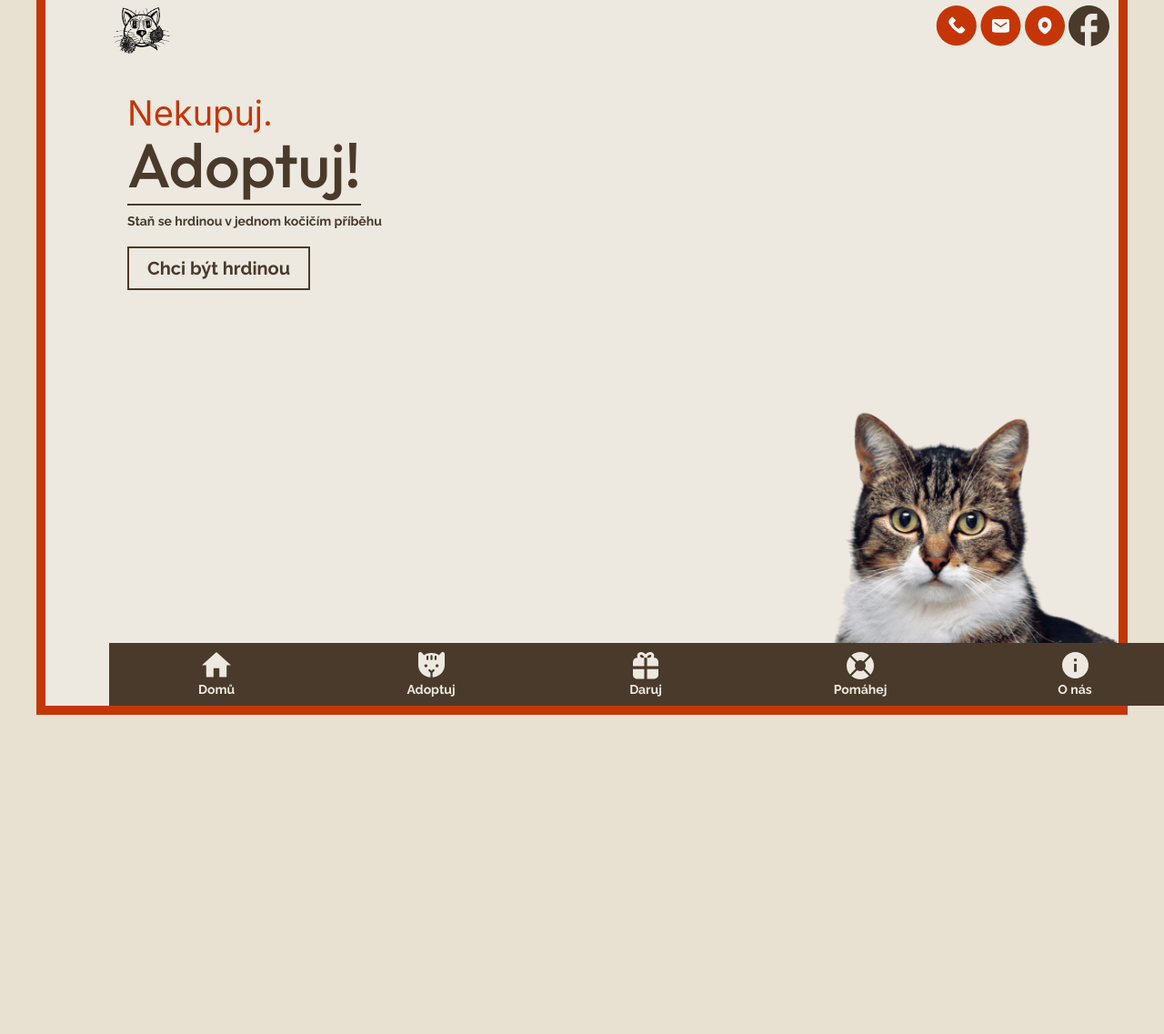
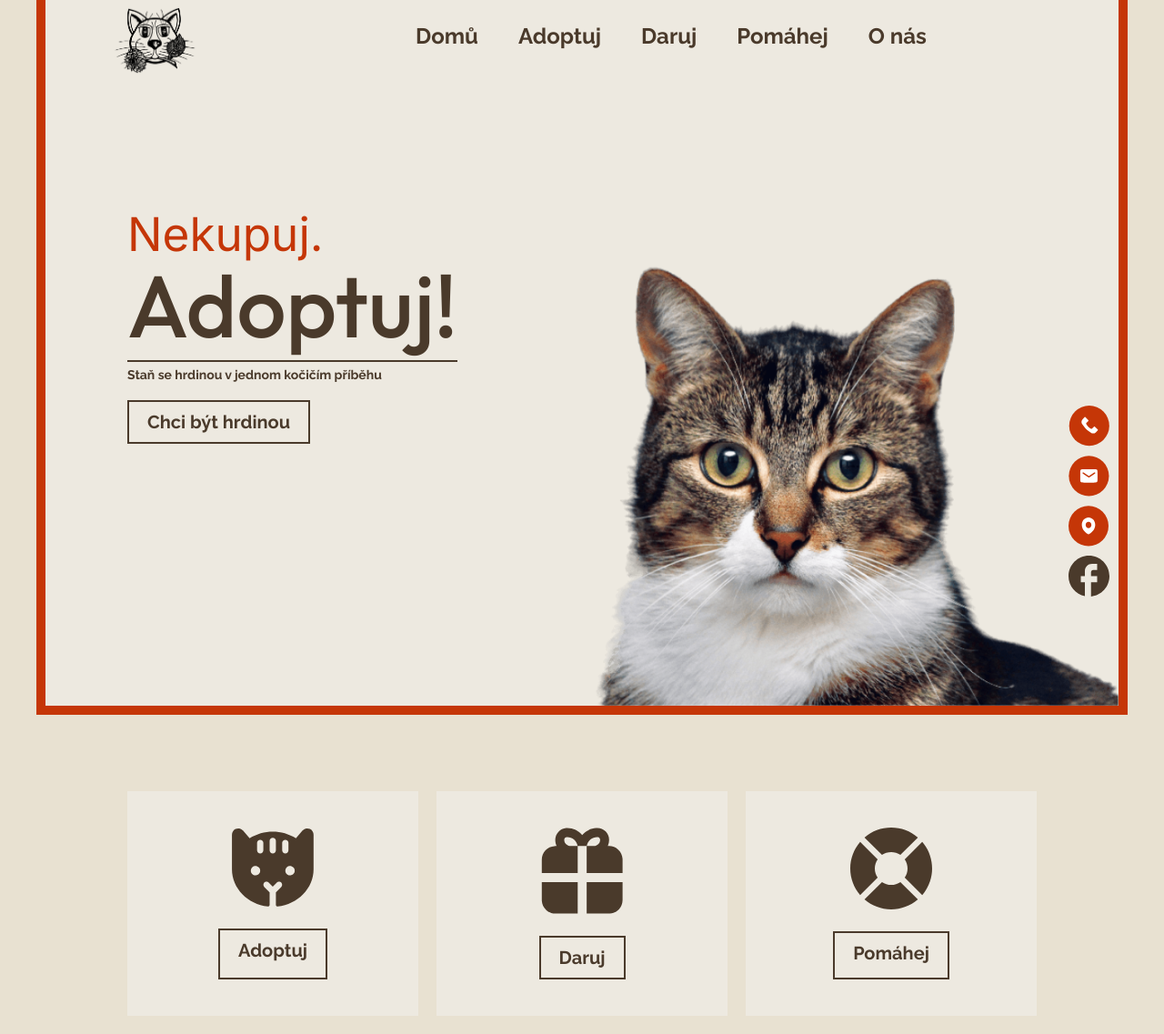
Before and after one commit to TerkaSm/PROJEKT-Zaverecny, a plain HTML site: page index.html in a window 1280 px wide. Shown: the part 14-1151 px from the top of the page at 91% size. Before the commit the page ends 800 px from the top, so only its background shows below. Drawn offline with Linux system fonts and the light colour scheme.

Commit message:
Responzive Header Hero, add Actions

```diff
--- a/SCSS/base/_base.scss
+++ b/SCSS/base/_base.scss
@@ -1,4 +1,5 @@
 @use '../base/variables' as v;
+@use '../base/mixins' as mx;
 //@use 'mixins';
 
 
@@ -12,6 +13,10 @@ html {
 *, ::before, ::after {
     box-sizing: inherit;
 }
+
+html {
+    font-size: 100%;
+  }
 
 
 
@@ -36,6 +41,10 @@ h1, h2, h3, h4, h5 {
     font-weight: 700;
 }
 
+h2 {
+    font-size: clamp(1.75rem, 8vw, 3.5rem);
+}
+
 
 a {
     color: v.$color-secondary-400;
@@ -46,9 +55,11 @@ a {
 .wrapper {
     margin: 0 auto;
     max-width: 1040px;
-    padding: 0 v.$spacer-half;
+    padding: clamp(v.$spacer-half, 3vw, v.$spacer);
+    padding-top: 0;
+    //padding: 0 v.$spacer-half;
 
-    /*@include mixins.medium {
-        padding: base/variables.$spacer;
+   /* @include mx.media-min(900px) {
+        padding: v.$spacer;
     }*/
 }
--- a/SCSS/base/_mixins.scss
+++ b/SCSS/base/_mixins.scss
@@ -1,5 +1,5 @@
 
-//používá se přes @include nazev-mixinu
+//používá se přes @include mixins.nazev-mixinu;
 
 //gridy
 
@@ -9,21 +9,30 @@
     palce-content: center;
 }
 
-/*@mixin grid ($pocet) {
+@mixin grid ($pocet) {
     display: grid;
     grid-template-columns: repeat($pocet, 1fr);
-}*/
+}
 
-@mixin grid {
-    display: grid;
-    grid-template-columns: repeat(5, 1fr);
-}
 
 
 
 //media queries
 
-@mixin medium {
+
+@mixin media-min ($pocet) {
+    @media screen and (min-width:$pocet) {
+        @content;
+    }
+}
+
+@mixin media-max ($pocet) {
+    @media screen and (max-width:$pocet) {
+        @content;
+    }
+}
+
+/*@mixin medium {
     @media screen and (min-width:768px) {
         @content;
     }
@@ -33,4 +42,4 @@
     @media screen and (min-width:960px) {
         @content;
     }
-}
+}*/
--- a/SCSS/base/_variables.scss
+++ b/SCSS/base/_variables.scss
@@ -19,6 +19,7 @@ $font-special-2: 'Inter', sans-serif;   //400 Hlavní nadpis v Hro sekci, druhá
 
 // other
 
+$spacer-half: 10px;
 $spacer: 20px;
 $spacer-double: 40px;
-$spacer-half: 10px;
+$spacer-large: 80px;
--- /dev/null
+++ b/SCSS/components/_action.scss
@@ -0,0 +1,42 @@
+@use '../base/variables' as v;
+@use '../base/mixins' as mx;
+@use '../base/base';
+
+.action {
+    background-color: v.$color-background-sections;
+    padding: clamp(v.$spacer, 3vw, v.$spacer-double);
+    margin-top: clamp(v.$spacer-half, 5vw, v.$spacer);
+
+    display: flex;
+    flex-direction: column;
+    align-items: center;
+    gap: v.$spacer;
+
+    @include mx.media-min(450px) {
+        flex: 1;
+        flex-direction: row;
+        align-items: center;
+        padding: v.$spacer v.$spacer-large;
+
+    }
+
+    @include mx.media-min(700px) {
+        flex-direction: column;
+        align-items: center;
+        flex: 1 1 calc(100% / 3);
+
+        padding-top: v.$spacer-double;
+        padding-bottom: v.$spacer-double;
+    }
+
+    &__link {
+        align-self: center;
+        flex: 1;
+    }
+
+    &__img {
+        width: 8vw;
+        min-width: 55px;
+        max-width: 90px;
+    }
+}
--- a/SCSS/components/_buttons.scss
+++ b/SCSS/components/_buttons.scss
@@ -5,9 +5,11 @@
 .button {
     display: inline-block;
     font-size: 20px;
+    text-align: center;
     color: v.$color-secondary-400;
     border: 2px solid v.$color-secondary-400;
     padding: v.$spacer-half v.$spacer;
+    flex: 1;
 
     &:hover,
     &:active {
--- /dev/null
+++ b/SCSS/layout/_actions.scss
@@ -0,0 +1,12 @@
+@use '../base/variables' as v;
+@use '../base/mixins' as mx;
+@use '../base/base';
+
+.actions {
+    margin-top: clamp(v.$spacer-half, 5vw, v.$spacer-large);
+
+    @include mx.media-min(700px) {
+       display: flex;
+       gap: v.$spacer;
+    }
+}
--- a/SCSS/layout/_header.scss
+++ b/SCSS/layout/_header.scss
@@ -1,4 +1,5 @@
 @use '../base/variables' as v;
+@use '../base/mixins' as mx;
 @use '../base/base';
 
 
@@ -23,14 +24,40 @@
     top: 10px;
     right: 10px;
 
-    img {
+    @include mx.media-min(900px) {
+        top: 55vh;
+    }
+
+    &__icon img {
         height: 45px;
+        padding-left: 3px;
+
+        &:hover {
+            transform: scale(1.1);
+        }
+
+        @include mx.media-min(900px) {
+            display: block;
+            margin-top: v.$spacer-half;
+
+            &:hover {
+                transform: scale(1.1);
+            }
+        }
     }
 }
 
 
 .logo__img {
-    height: 55px;
     display: block;
     margin-top: v.$spacer-half;
+
+    &:hover {
+        transform: scale(1.1);
+    }
+
+    width: 12vw;
+    min-width: 70px;
+    max-width: 100px;
+    z-index: 2;
 }
--- a/SCSS/layout/_hero.scss
+++ b/SCSS/layout/_hero.scss
@@ -1,4 +1,5 @@
 @use '../base/variables' as v;
+@use '../base/mixins' as mx;
 @use '../base/base';
 
 
@@ -10,6 +11,10 @@
     &__box {
         padding: 0 v.$spacer;
         margin: v.$spacer-double 0;
+
+        @include mx.media-min(900px) {
+            margin-top: clamp(1px, 50%, 150px);
+        }
     }
 
     &__text {
@@ -23,14 +28,15 @@
 
         &--dont {
             font-family: v.$font-special-2;
-            font-size: 38px;
+            font-size: clamp(2.3rem, 7vw, 3.2rem);
+
             font-weight: 400;
             color: v.$color-primary-400;
         }
 
         &--adopt {
             font-family: v.$font-special;
-            font-size: 68px;
+            font-size: clamp(4.8rem, 12vw, 6rem);
             font-weight: 500;
             color: v.$color-secondary-400;
             line-height: 1;
@@ -47,9 +53,15 @@
 
     &__img {
         position: absolute;
-        bottom: 59px;
+        bottom: 71px;
         right: 0;
-        width: 350px;
-        //width: minmax(350px, 665px);
+
+        width: 50vw;
+        min-width: 350px;
+        max-width: 650px;
+
+        @include mx.media-min(900px) {
+            bottom: 0;
+        }
     }
 }
--- a/SCSS/layout/_menu.scss
+++ b/SCSS/layout/_menu.scss
@@ -1,5 +1,5 @@
 @use '../base/variables' as v;
-@use '../base/mixins';
+@use '../base/mixins' as mx;
 @use '../base/base';
 
 .menu {
@@ -9,33 +9,54 @@
     position: absolute;
     bottom: 0;
     width: 100%;
-    z-index: 1;
-    display: grid;
-    grid-template-columns: repeat(5, 1fr);
-    //@include grid;
+    //@include mx.grid(5);
 
+    @include mx.media-max(900px) {
+        @include mx.grid(5);
+    }
 
-    &__item {
-        padding: 0;
-        font-size: 14px;
-        color: v.$color-background-sections;
+    @include mx.media-min(900px) {
+        position: static;
+        margin: -80px auto 0 auto;
+        display: flex;
+        max-width: 850px;
+        background-color: v.$color-background-sections;
+    }
 
-        &:hover {
-            color: v.$color-primary-400;
+    &__icon {
+        padding-bottom: 2px;
+
+        @include mx.media-min(900px) {
+            display: none;
         }
     }
 
 
-    &__icone img {
-        fill: v.$color-primary-400;
+    &__item {
+        font-size: 14px;
+        color: v.$color-background-sections;
+
+        @include mx.media-min(900px) {
+            padding: v.$spacer-half v.$spacer;
+            color: v.$color-secondary-400;
+            background-color: v.$color-background-sections;
+            border: 2px solid v.$color-background-sections;
+            font-size: 24px;
+        }
+
+        &:hover {
+            transform: scale(1.2);
+
+            @include mx.media-min(900px) {
+                transform: none;
+                border: 2px solid v.$color-secondary-400;
+            }
+        }
     }
+
+
 }
 
-img.menu__icone {
-    fill: v.$color-primary-400;
-}
-
-
-/*.grid-five-columns {
-    @include grid(5);
+/*.none {
+    display: none;
 }*/
--- a/SCSS/style.scss
+++ b/SCSS/style.scss
@@ -1,7 +1,11 @@
 @use 'base/base';
 @use 'base/variables';
 @use 'base/mixins';
+
 @use 'layout/header';
 @use 'layout/menu';
 @use 'layout/hero';
+@use 'layout/actions';
+
 @use 'components/buttons';
+@use 'components/action';
--- a/index.html
+++ b/index.html
@@ -20,13 +20,13 @@
         <!--Header-->
 
         <header class="header">
-            <figure class="logo"><img class="logo__img" src="images/logo-kocici-azyl.png" alt="Kočičí-azyl"></figure>
+            <a href="#" class="logo"><img class="logo__img" src="images/logo-kocici-azyl.png" alt="Kočičí-azyl"></a>
             <nav class="menu grid-five-columns">
-                <a href="#" class="menu__item"><img class="menu__icone" src="icons/Icone-domu-menu.svg" alt="icone-domu"></a>
-                <a href="#" class="menu__item"><img class="menu__icone" src="icons/icone-adoptuj-menu.svg" alt="icone-adoptuj"></a>
-                <a href="#" class="menu__item"><img class="menu__icone" src="icons/icone-daruj-menu.svg" alt="icone-daruj"></a>
-                <a href="#" class="menu__item"><img class="menu__icone" src="icons/icone-pomahej-menu.svg" alt="icone-pomahej"></a>
-                <a href="#" class="menu__item"><img class="menu__icone" src="icons/Icone-o-nas-menu.svg" alt="icone-o-nas"></a>
+                <a href="#" class="menu__item none"><img class="menu__icon" src="icons/Icone-domu-menu.svg" alt="icone-domu"></a>
+                <a href="#" class="menu__item none"><img class="menu__icon" src="icons/icone-adoptuj-menu.svg" alt="icone-adoptuj"></a>
+                <a href="#" class="menu__item none"><img class="menu__icon" src="icons/icone-daruj-menu.svg" alt="icone-daruj"></a>
+                <a href="#" class="menu__item none"><img class="menu__icon" src="icons/icone-pomahej-menu.svg" alt="icone-pomahej"></a>
+                <a href="#" class="menu__item none"><img class="menu__icon" src="icons/Icone-o-nas-menu.svg" alt="icone-o-nas"></a>
                 <a href="#" class="menu__item">Domů</a>
                 <a href="#" class="menu__item">Adoptuj</a>
                 <a href="#" class="menu__item">Daruj</a>
@@ -34,10 +34,10 @@
                 <a href="#" class="menu__item">O nás</a>
             </nav>
             <div class="contact-bar">
-                <a href="#"><img src="icons/icone-phone.svg" alt="icone-phone"></a>
-                <a href="#"><img src="icons/icone-email.svg" alt="icone-email"></a>
-                <a href="#"><img src="icons/icone-position.svg" alt="icone-position"></a>
-                <a href="#"><img src="icons/Icone-fb.svg" alt="icone-fb"></a>
+                <a href="#" class="contact-bar__icon"><img src="icons/icone-phone.svg" alt="icone-phone"></a>
+                <a href="#" class="contact-bar__icon"><img src="icons/icone-email.svg" alt="icone-email"></a>
+                <a href="#" class="contact-bar__icon"><img src="icons/icone-position.svg" alt="icone-position"></a>
+                <a href="#" class="contact-bar__icon"><img src="icons/Icone-fb.svg" alt="icone-fb"></a>
             </div>
         </header>
 
@@ -58,6 +58,29 @@
 
     </div>
 
+    <!--Main-->
+
+    <main class="wrapper">
+
+        <section class="actions">
+            <article class="action">
+                <a href="#" class="action__link"><img class="action__img" src="icons/icon-cat-brown.svg" alt="icon-cat"></a>
+                <a class="button botton--primary" href="#">Adoptuj</a>
+            </article>
+
+            <article class="action">
+                <a href="#" class="action__link"><img class="action__img" src="icons/icone-gift-brown.svg" alt="icon-cat"></a>
+                <a class="button botton--primary" href="#">Daruj</a>
+            </article>
+
+            <article class="action">
+                <a href="#" class="action__link"><img class="action__img" src="icons/icone-help-brown.svg" alt="icon-cat"></a>
+                <a class="button botton--primary" href="#">Pomáhej</a>
+            </article>
+        </section>
+
+    </main>
+
 
 
 </body>
```
Also changed, not shown: CSS/style.css, icons/icon-cat-brown.svg (added), icons/icone-gift-brown.svg (added), icons/icone-help-brown.svg (added), 1 other file.
